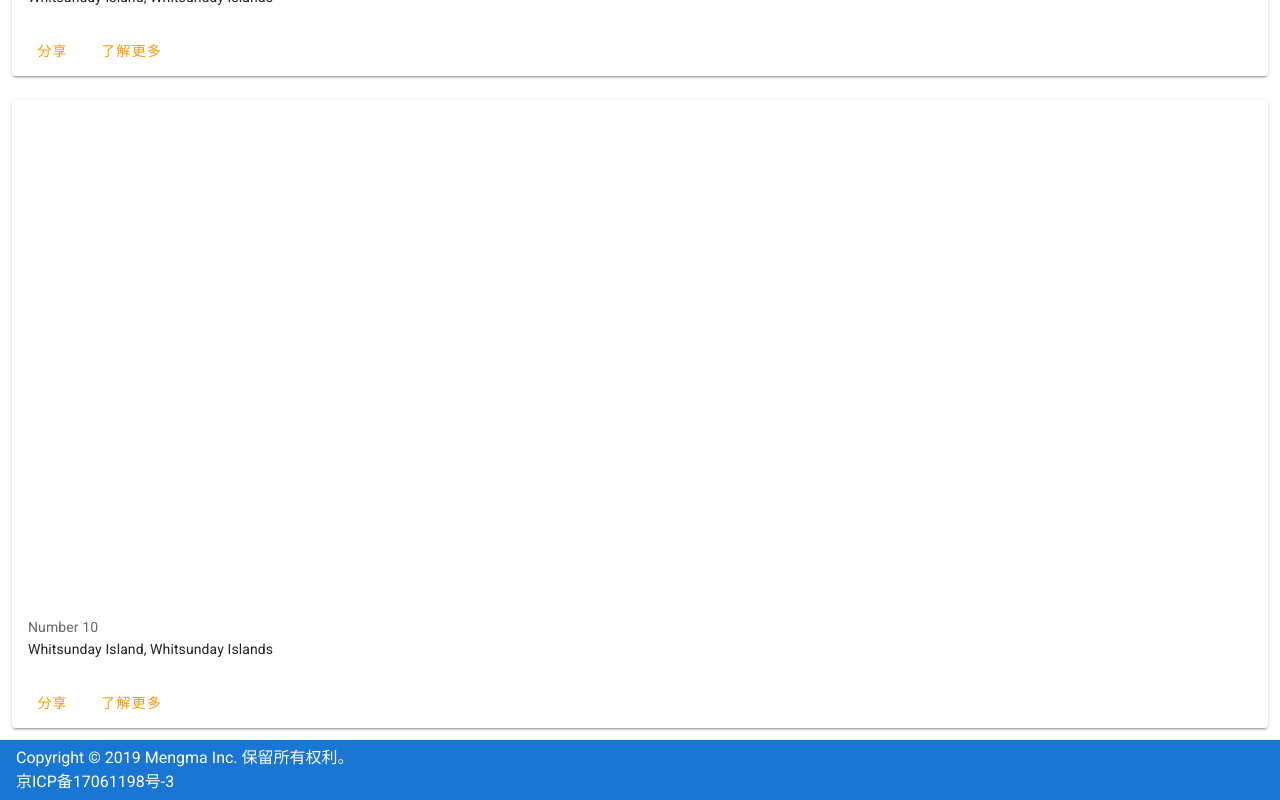
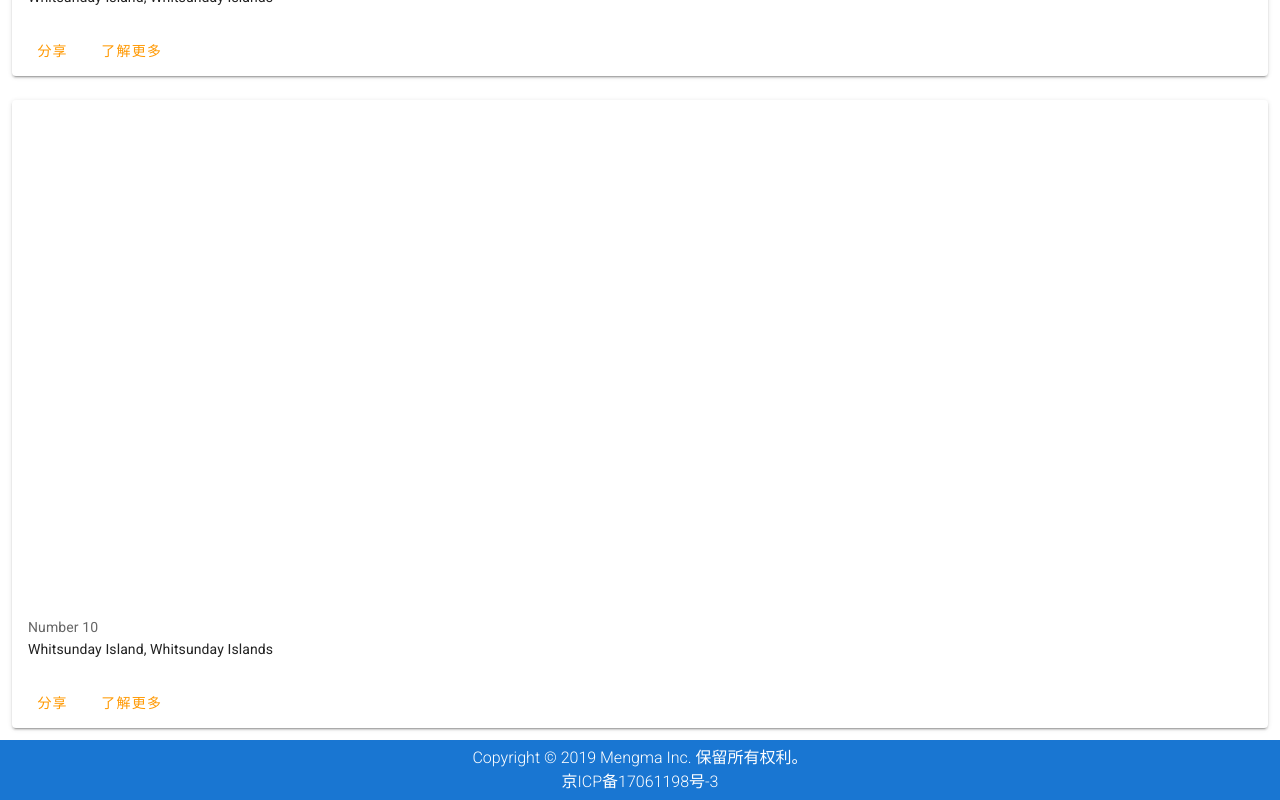
Before and after one commit to BeConfident/snow, a Vue app: page / in a window 1280 px wide. Shown: the part 1825-2625 px from the top of the page. Built offline with nearby package versions, Linux system fonts and the light colour scheme.

Commit message:
footer文字居中

```diff
--- a/src/views/index.vue
+++ b/src/views/index.vue
@@ -14,8 +14,11 @@
     <v-content>
       <router-view></router-view>
     </v-content>
-    <v-footer color="primary">
-      <span class="white--text">Copyright © 2019 Mengma Inc. 保留所有权利。<br/>京ICP备17061198号-3</span>
+    <v-footer color="primary" class="font-weight justify-center">
+      <div class="white--text font-weight-light">
+        <p class="text-center" style="margin-bottom: 0">Copyright © 2019 Mengma Inc. 保留所有权利。</p>
+        <p class="text-center" style="margin-bottom: 0">京ICP备17061198号-3</p>
+      </div>
     </v-footer>
   </v-app>
 
```
